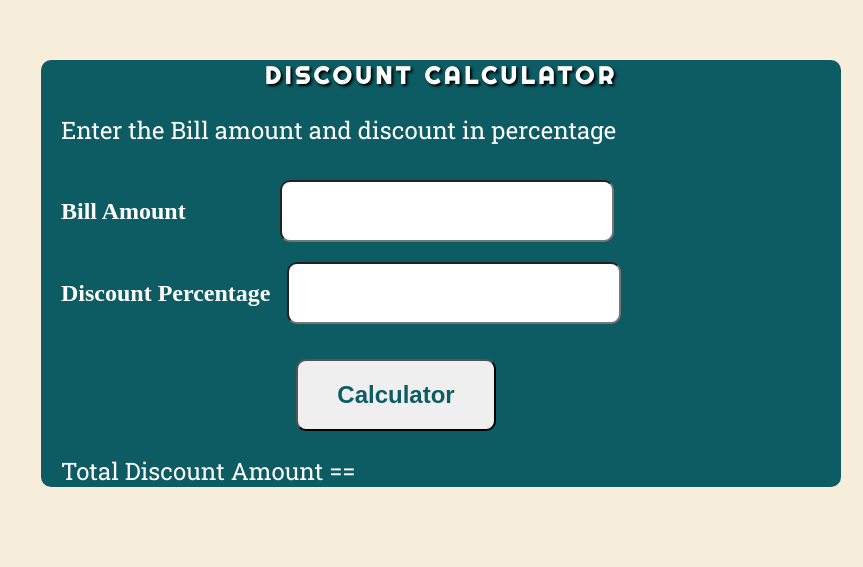
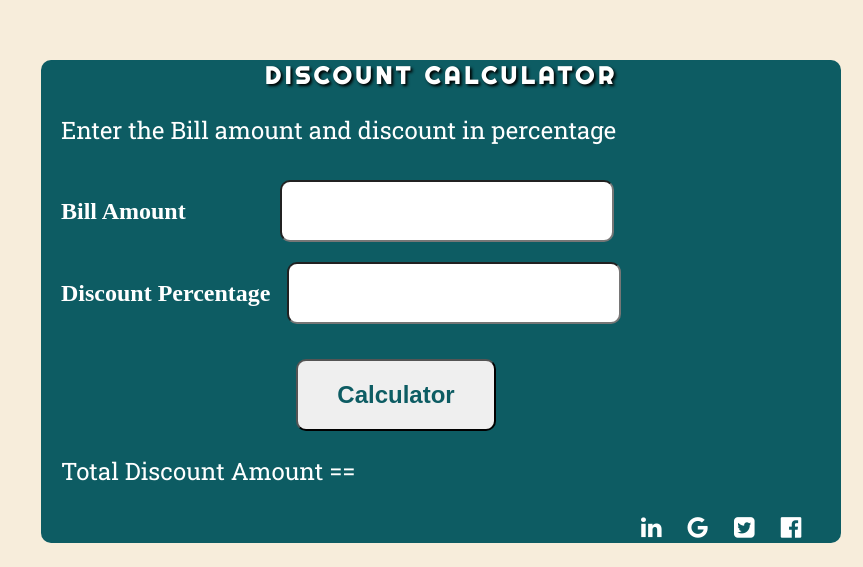
Before and after one commit to renukaghumare/discountcalu-new, a plain HTML site: page index.html in a window 1280 px wide. Shown: the part 240-807 px from the top of the page, without its empty margins (417-1280 px from the left). Drawn offline with Linux system fonts and the light colour scheme.

Commit message:
css implement
css implement

```diff
--- a/index.html
+++ b/index.html
@@ -7,6 +7,7 @@
     <title>Discount-Calculator</title>
     <!-- External CSS link -->
     <link rel="stylesheet" href="style.css">
+    <link rel="stylesheet" href="https://cdnjs.cloudflare.com/ajax/libs/font-awesome/4.7.0/css/font-awesome.min.css">
 
     <!-- Google Font Family link -->
     <link rel="preconnect" href="https://fonts.googleapis.com">
@@ -26,7 +27,22 @@
             <button id="calculator"> Calculator </button>
         </form>
         <p id="total"> Total Discount Amount == </p>
+        <p class="link">
+         <a class=" icon" href="https://www.linkedin.com/login/" target="_blank">
+            <i class="fa fa-linkedin" aria-hidden="true"></i></a>
+
+            <a class=" icon" href=" https://www.google.com/" target="_blank">
+                <i class="fa fa-google" aria-hidden="true"></i></a>
+
+            <a class=" icon"href="https://twitter.com/i/flow/login" target="_blank">
+                <i class="fa fa-twitter-square" aria-hidden="true"></i></a>
+
+                <a href="https://www.facebook.com/" target="_blank">
+                    <i class="fa fa-facebook-official" aria-hidden="true"></i></a>
+        </p>
     </div>
+    </div>
+
 
 </body>
 </html>
--- a/style.css
+++ b/style.css
@@ -57,3 +57,10 @@ input{
 #total{
     text-align: centers;
 }
+
+.link{
+    margin-left: 600px;
+}
+.icon{
+    margin-right: 20px;
+}
```
